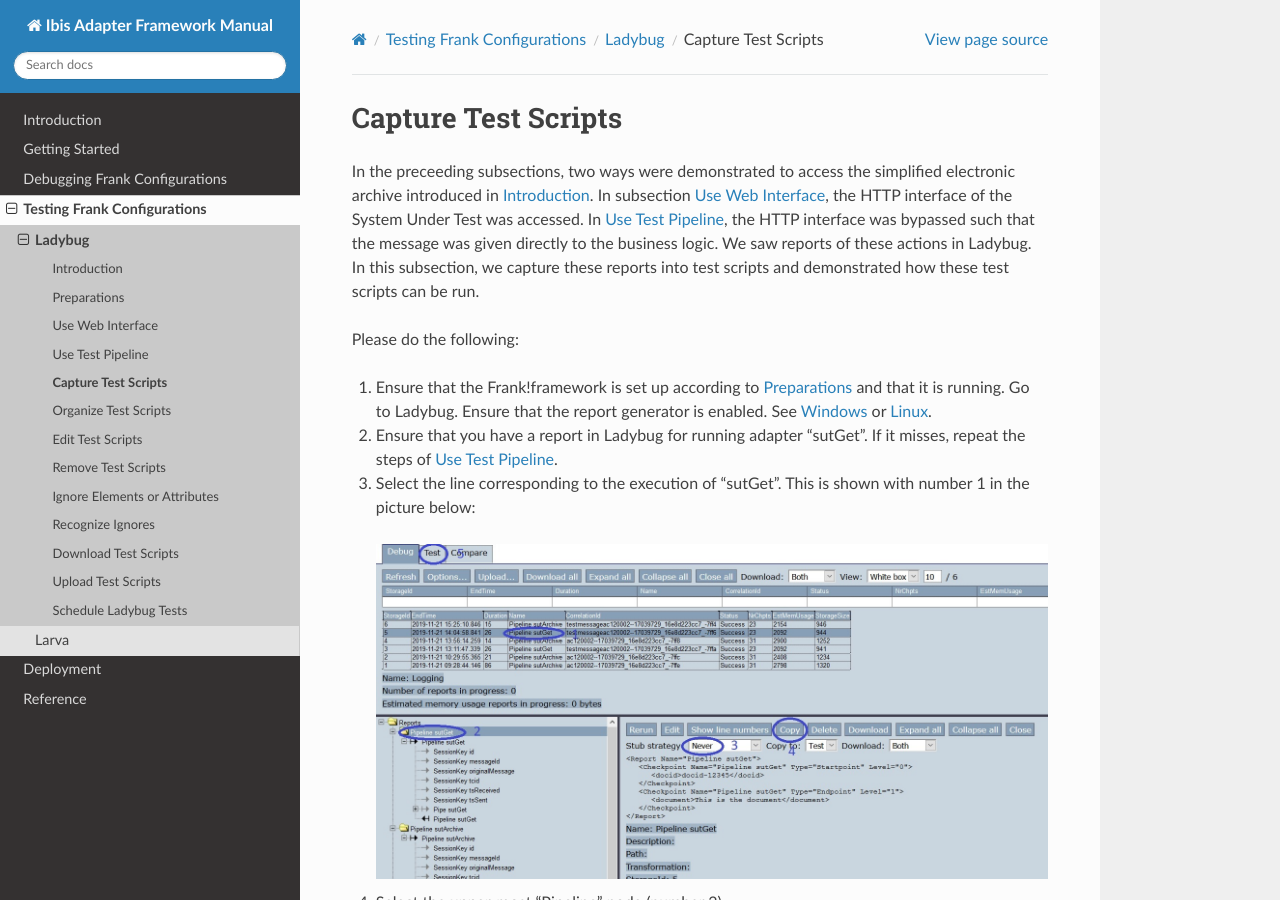
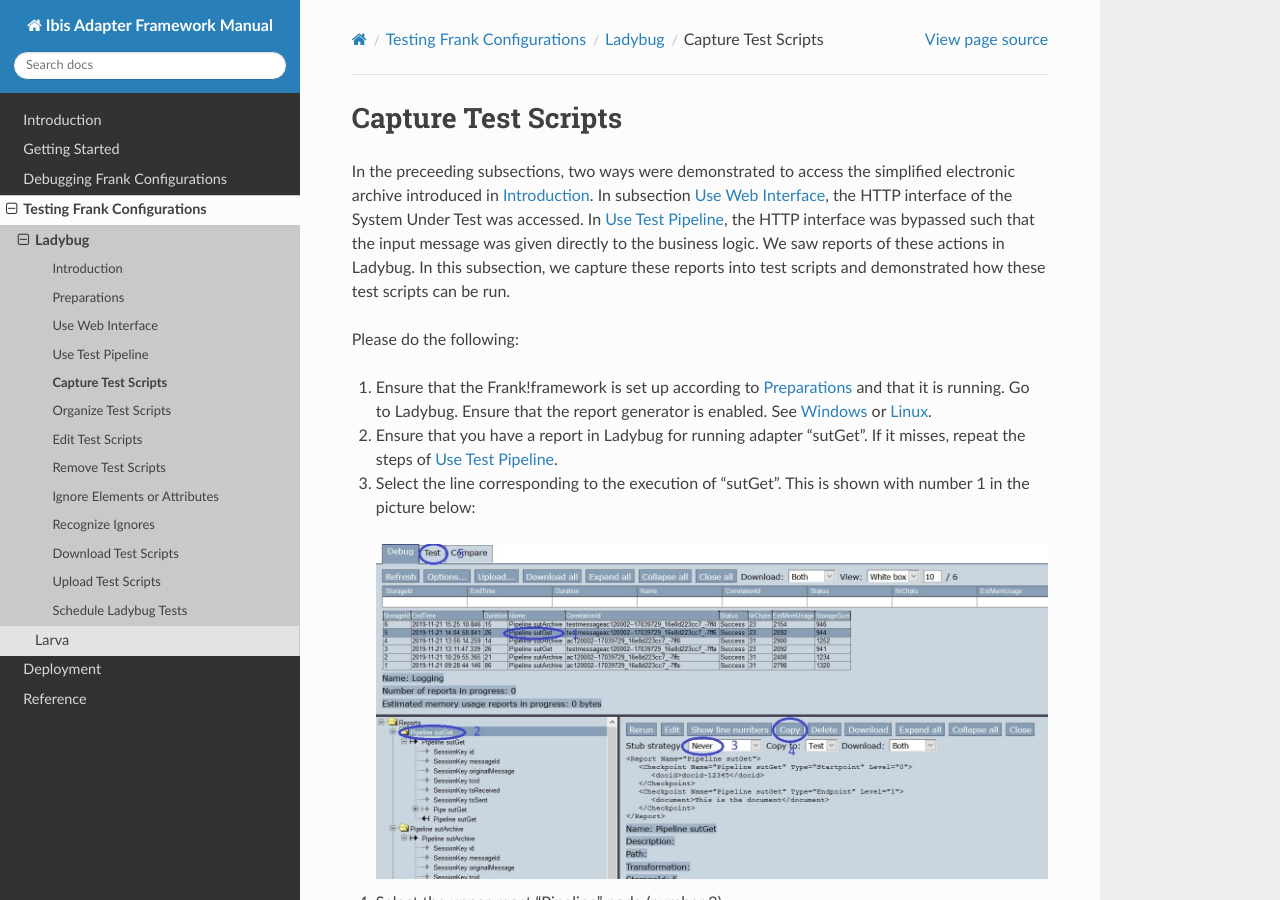
Before and after one commit to frankframework/frank-manual, a Sphinx documentation site: the page built from docs/source/testing/ladybug/capture/capture.rst, in a window 1280 px wide and 900 px high. Built offline with Sphinx 7.4.7 and the Read the Docs theme 2.0.0, drawn with Linux system fonts in a browser that asks for light colours; some of the changed text lies outside the part shown.

Commit message:
Small fixes

```diff
--- a/docs/source/testing/ladybug/capture/capture.rst
+++ b/docs/source/testing/ladybug/capture/capture.rst
@@ -3,7 +3,7 @@
 Capture Test Scripts
 ====================
 
-In the preceeding subsections, two ways were demonstrated to access the simplified electronic archive introduced in :ref:`introduction`. In subsection :ref:`useWebInterface`, the HTTP interface of the System Under Test was accessed. In :ref:`useTestPipeline`, the HTTP interface was bypassed such that the message was given directly to the business logic. We saw reports of these actions in Ladybug. In this subsection, we capture these reports into test scripts and demonstrated how these test scripts can be run.
+In the preceeding subsections, two ways were demonstrated to access the simplified electronic archive introduced in :ref:`introduction`. In subsection :ref:`useWebInterface`, the HTTP interface of the System Under Test was accessed. In :ref:`useTestPipeline`, the HTTP interface was bypassed such that the input message was given directly to the business logic. We saw reports of these actions in Ladybug. In this subsection, we capture these reports into test scripts and demonstrated how these test scripts can be run.
 
 Please do the following:
 
```
Also changed, not shown: other parts of docs/source/testing/ladybug/capture/capture.rst (+1 -1 lines), docs/source/testing/ladybug/capture/successfulRun.jpg.
